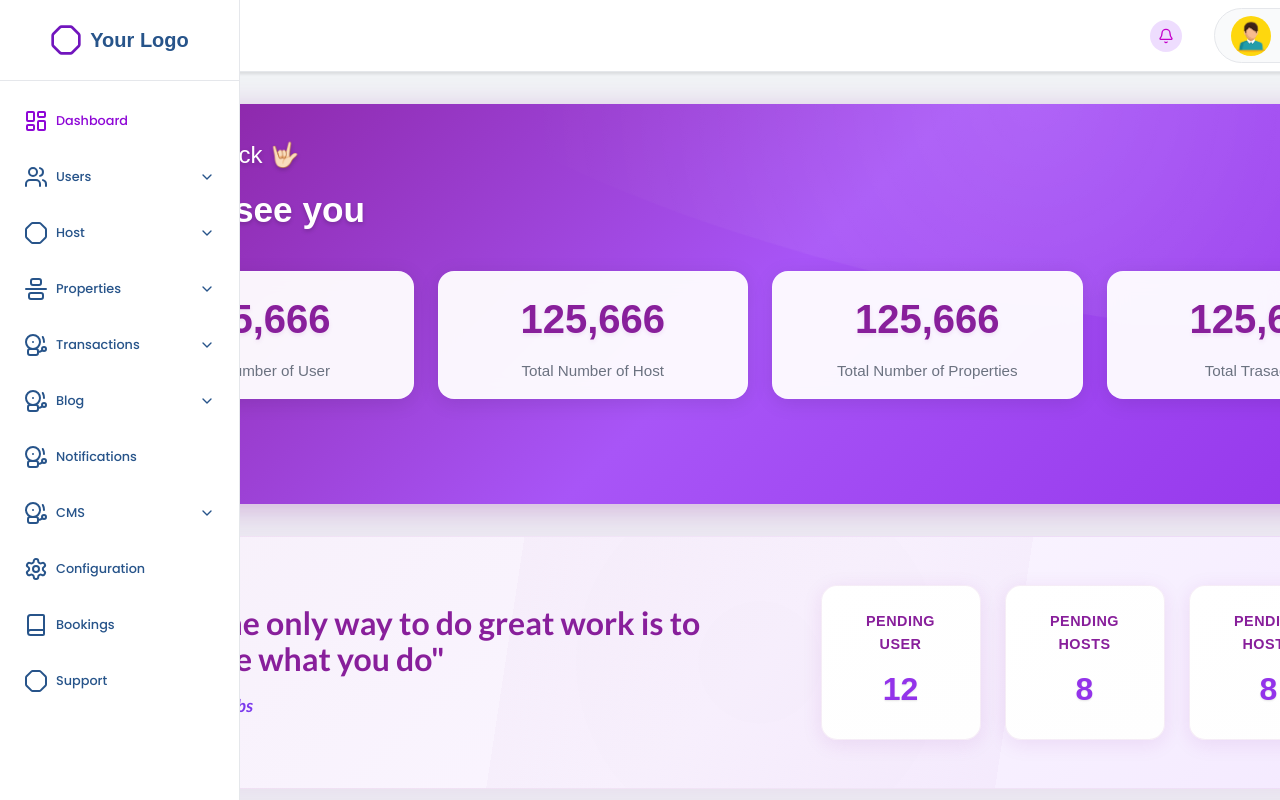
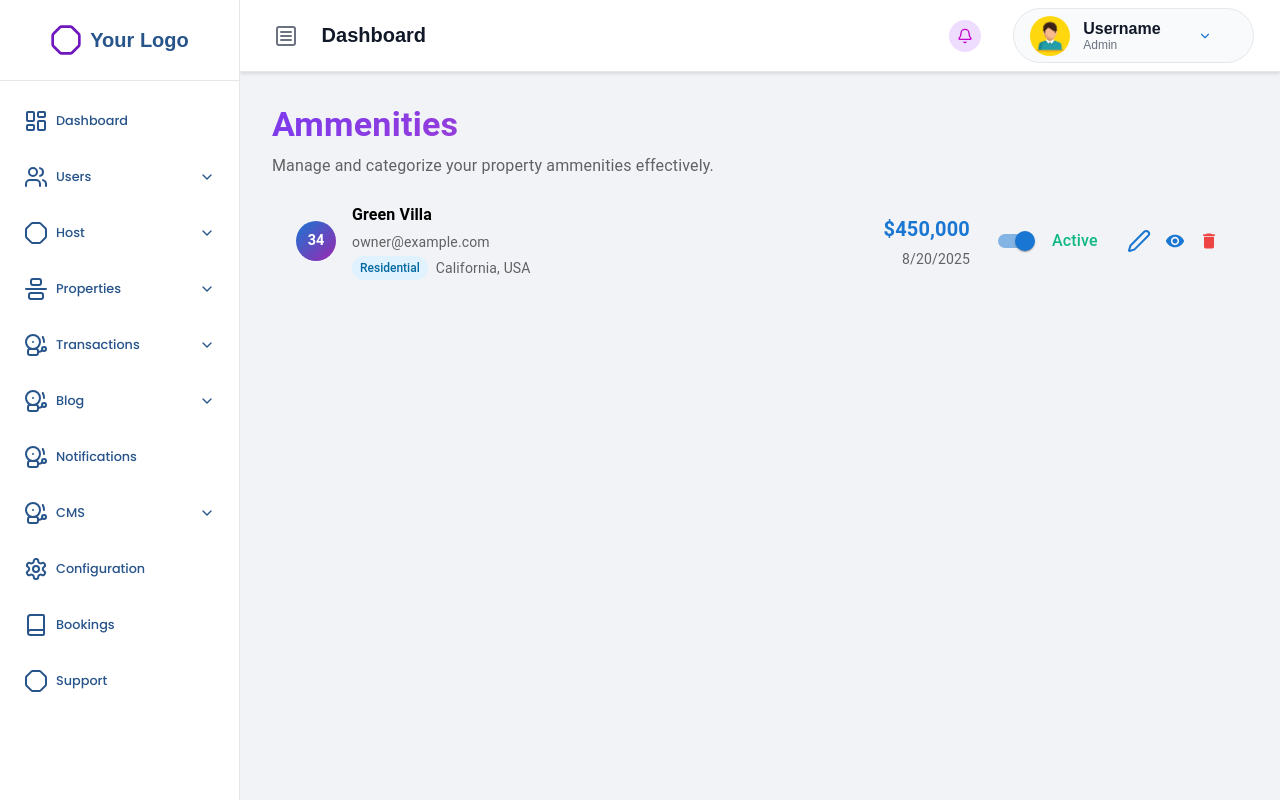
Before and after one commit to nameeshPatiyal100/Aajao-Admin-WebSIite, a React (Vite) app: page /admin/ammenities in a window 1280 px wide. Before the commit this address led to /admin/dashboard. Built offline with nearby package versions, Linux system fonts and the light colour scheme.

Commit message:
check new code

```diff
--- a/src/App.tsx
+++ b/src/App.tsx
@@ -1,10 +1,8 @@
-import React, { Suspense, lazy } from "react";
 import {
   BrowserRouter as Router,
   Routes,
   Route,
   Navigate,
-  Outlet,
 } from "react-router-dom";
 
 import { AdminLayout } from "./components";
@@ -14,9 +12,11 @@ import { SidebarProvider } from "./context/AdminContext";
 import AdminBooking from "./pages/admin/adminBooking/AdminBooking";
 import { Toaster } from "react-hot-toast";
 import {
+  AdminAmmenities,
   AdminCategory,
   AdminLogin,
   AdminProperties,
+  AdminPropertyTags,
   Dashboard,
   StatusPage,
   Transactions,
@@ -71,10 +71,10 @@ function App() {
           <Route path="dashboard" element={<Dashboard />} />
           <Route path="users" element={<UserPage />} />
           <Route path="transactions" element={<Transactions />} />
-          <Route path="properties" element={<AdminProperties />}>
-            <Route path=":propertyId" element={<div>Property Details</div>} />
-          </Route>
+          <Route path="properties" element={<AdminProperties />}/>
+          <Route path="tags" element={<AdminPropertyTags />} />
           <Route path="categories" element={<AdminCategory />} />
+          <Route path="ammenities" element={<AdminAmmenities/>} />
           <Route path="bookings" element={<AdminBooking />} />
           <Route path="status" element={<StatusPage />} />
           <Route path="settings" element={<h1>Settings</h1>} />
--- a/src/components/admin/adminsidebar/AdminSidebar.tsx
+++ b/src/components/admin/adminsidebar/AdminSidebar.tsx
@@ -63,18 +63,25 @@ const SUB_ITEMS: Record<string, NavItem[]> = {
       path: "/admin/reports/annual",
       icon: AlignVerticalJustifyCenterIcon,
     },
+
   ],
   Properties: [
-    {
-      text: "Confirmation Pending",
-      path: "/admin/analytics/traffic",
-      icon: TrafficCone,
-    },
+
     {
       text: "Property Categories",
       path: "/admin/Categories",
       icon: ThermometerSnowflakeIcon,
     },
+    {
+      text : "Property Tags",
+      path : "/admin/tags",
+      icon : ThermometerSnowflakeIcon
+    },
+    {
+      text : "Ammenities",
+      path : "/admin/ammenities",
+      icon : ThermometerSnowflakeIcon
+    }
 
   ],
   Settings: [
--- /dev/null
+++ b/src/pages/admin/adminProperty/AdminAmmenities.tsx
@@ -0,0 +1,74 @@
+import { Box, Typography } from "@mui/material"
+import { PropertyListItem } from "../../../components";
+
+const purpleTheme = {
+  primary: {
+    main: "#7C3AED",
+    light: "#A855F7",
+    dark: "#5B21B6",
+    contrastText: "#FFFFFF",
+  },
+  secondary: {
+    main: "#EC4899",
+    light: "#F472B6",
+    dark: "#BE185D",
+  },
+  background: {
+    default: "#F8FAFC",
+    paper: "#FFFFFF",
+  },
+};
+const AdminAmmenities = () => {
+     const mockRow = {
+        id: "1234",
+        name: "Green Villa",
+        email: "owner@example.com",
+        type: "Residential",
+        location: "California, USA",
+        value: "$450,000",
+        date: "2025-08-20",
+        active: true,
+      };
+
+      const formatDate = (date: string) => {
+    return new Date(date).toLocaleDateString();
+  };
+  return (
+    <Box>
+          <Box>
+    <Typography
+          variant="h4"
+          sx={{
+            fontWeight: 700,
+            background: `linear-gradient(135deg, ${purpleTheme.primary.main}, ${purpleTheme.secondary.main})`,
+            backgroundClip: "text",
+            WebkitBackgroundClip: "text",
+            WebkitTextFillColor: "transparent",
+            mb: 1,
+          }}
+        >
+            Ammenities
+
+        </Typography>
+        <Typography variant="body1" color="text.secondary">
+            Manage and categorize your property ammenities effectively.
+        </Typography>
+
+
+        <PropertyListItem
+                row={mockRow}
+                onToggle={(id) => console.log("Toggle:", id)}
+                onView={(id) => console.log("View:", id)}
+                onDelete={(row) => console.log("Delete:", row)}
+                formatDate={formatDate}
+                editable={true}
+              />
+
+
+  </Box>
+
+    </Box>
+  )
+}
+
+export default AdminAmmenities
--- a/src/pages/admin/adminProperty/AdminCategory.tsx
+++ b/src/pages/admin/adminProperty/AdminCategory.tsx
@@ -1,9 +1,9 @@
-import { Typography, Box, Button, Grid } from "@mui/material";
+import { Typography, Box, Button } from "@mui/material";
 import { PropertyListItem, SearchBar } from "../../../components";
 import { useState } from "react";
-
 import { Add as AddIcon } from "@mui/icons-material";
 import { FilterIcon } from "lucide-react";
+
 const purpleTheme = {
   primary: {
     main: "#7C3AED",
@@ -73,18 +73,27 @@ export default function AdminCategory() {
             textTransform: "none",
           }}
         >
-          Add Property category
+          Add Property Category
         </Button>
       </Box>
-      <Box sx={{ mt: 4, mb: 2 }}>
-      <Grid container spacing={2} alignItems="center">
-              <Grid item xs={12} md={8}>
+
+
+      <Box
+        sx={{
+          display: "flex",
+          flexWrap: "wrap",
+          gap: 2,
+          mt: 4,
+          mb: 2,
+        }}
+      >
+        <Box sx={{ flex: { xs: "1 1 100%", md: "1 1 66%" } }}>
           <SearchBar
             placeholder="Search properties by name, location, or type..."
             color={purpleTheme.primary.main}
           />
-              </Grid>
-              <Grid item xs={12} md={4}>
+        </Box>
+        <Box sx={{ flex: { xs: "1 1 100%", md: "1 1 32%" } }}>
           <Button
             startIcon={<FilterIcon />}
             variant="outlined"
@@ -98,8 +107,7 @@ export default function AdminCategory() {
           >
             Advanced Filter
           </Button>
-              </Grid>
-            </Grid>
+        </Box>
       </Box>
 
 
--- /dev/null
+++ b/src/pages/admin/adminProperty/AdminPropertyTags.tsx
@@ -0,0 +1,76 @@
+import { Box, Typography } from "@mui/material"
+import { PropertyListItem } from "../../../components";
+
+
+const purpleTheme = {
+  primary: {
+    main: "#7C3AED",
+    light: "#A855F7",
+    dark: "#5B21B6",
+    contrastText: "#FFFFFF",
+  },
+  secondary: {
+    main: "#EC4899",
+    light: "#F472B6",
+    dark: "#BE185D",
+  },
+  background: {
+    default: "#F8FAFC",
+    paper: "#FFFFFF",
+  },
+};
+
+const AdminPropertyTags = () => {
+
+      const mockRow = {
+        id: "1234",
+        name: "Green Villa",
+        email: "owner@example.com",
+        type: "Residential",
+        location: "California, USA",
+        value: "$450,000",
+        date: "2025-08-20",
+        active: true,
+      };
+
+      const formatDate = (date: string) => {
+    return new Date(date).toLocaleDateString();
+  };
+
+  return (
+  <>
+  <Box>
+    <Typography
+          variant="h4"
+          sx={{
+            fontWeight: 700,
+            background: `linear-gradient(135deg, ${purpleTheme.primary.main}, ${purpleTheme.secondary.main})`,
+            backgroundClip: "text",
+            WebkitBackgroundClip: "text",
+            WebkitTextFillColor: "transparent",
+            mb: 1,
+          }}
+        >
+          Property Tags
+        </Typography>
+        <Typography variant="body1" color="text.secondary">
+            Manage and categorize your property tags effectively.
+        </Typography>
+
+
+        <PropertyListItem
+                row={mockRow}
+                onToggle={(id) => console.log("Toggle:", id)}
+                onView={(id) => console.log("View:", id)}
+                onDelete={(row) => console.log("Delete:", row)}
+                formatDate={formatDate}
+                editable={true}
+              />
+
+
+  </Box>
+  </>
+  )
+}
+
+export default AdminPropertyTags
--- a/src/pages/index.ts
+++ b/src/pages/index.ts
@@ -6,3 +6,5 @@ export { default as Dashboard } from "./admin/admindashboard/Dashboard";
 export { default as Transactions } from "./admin/transactions/Transactions";
 export {default as AdminBookings} from "./admin/adminBooking/AdminBooking";
 export {default as AdminCategory} from "./admin/adminProperty/AdminCategory";
+export {default as AdminPropertyTags} from "./admin/adminProperty/AdminPropertyTags";
+export {default as AdminAmmenities} from "./admin/adminProperty/AdminAmmenities";
```
Also changed, not shown: src/components/admin/AdminProperty/AdminPropertyListItem.tsx (+5 -6 lines). Lines whose indentation alone changed are shown as unchanged.
